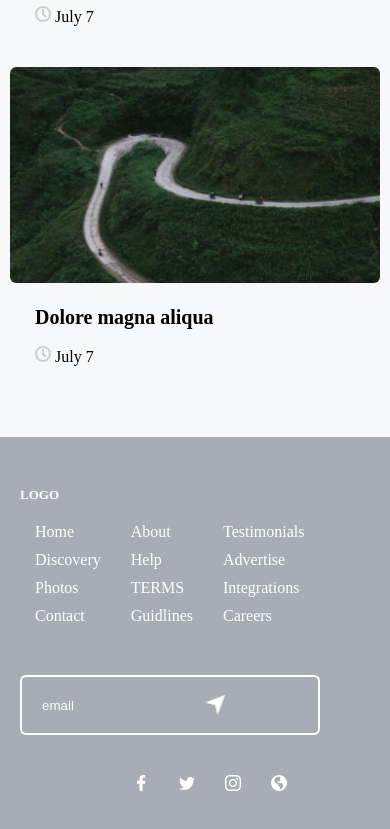
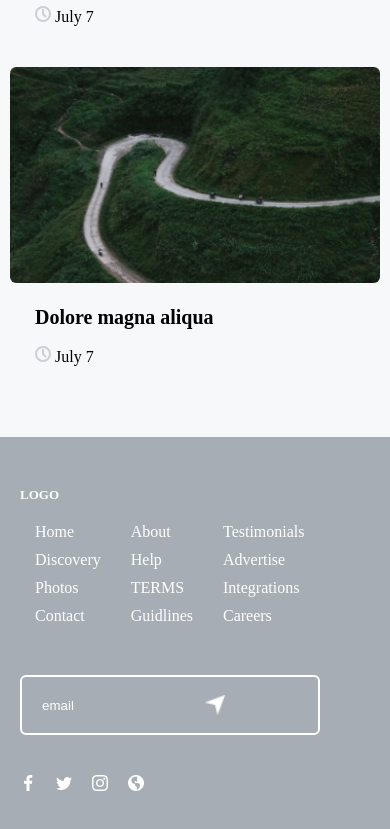
Before and after one commit to lepus-1/news_travel, a plain HTML site: page index.html in a window 390 px wide. Shown: the part 3375-4204 px from the top of the page. Drawn offline with Linux system fonts and the light colour scheme.

Commit message:
Update style.css

```diff
--- a/style.css
+++ b/style.css
@@ -500,4 +500,11 @@ p{
        display: flex;
        align-items: center;
    }
+    .soc_box{
+       justify-content: flex-start;
+   }
+   .soc_box a {
+       margin-left: 0;
+       margin-right: 20px;
+   }
 }
```
